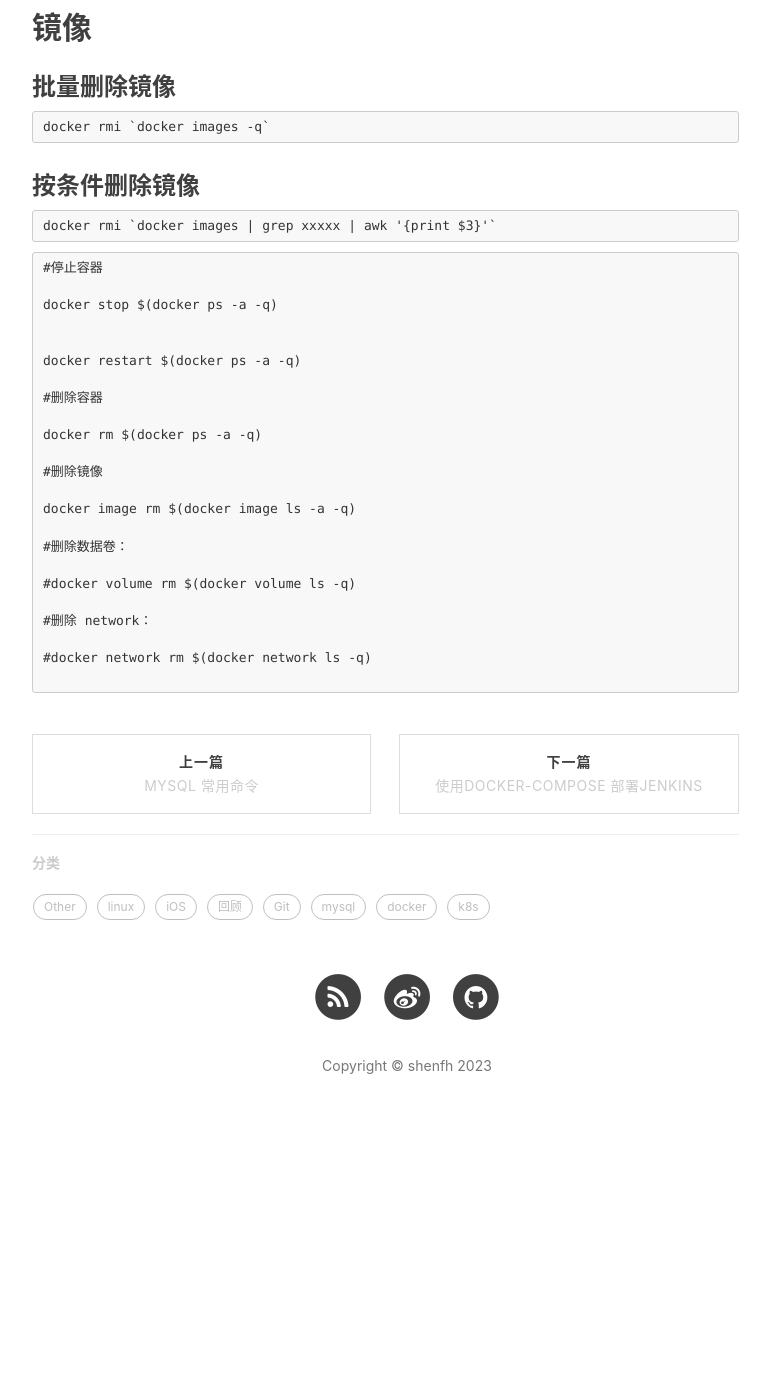
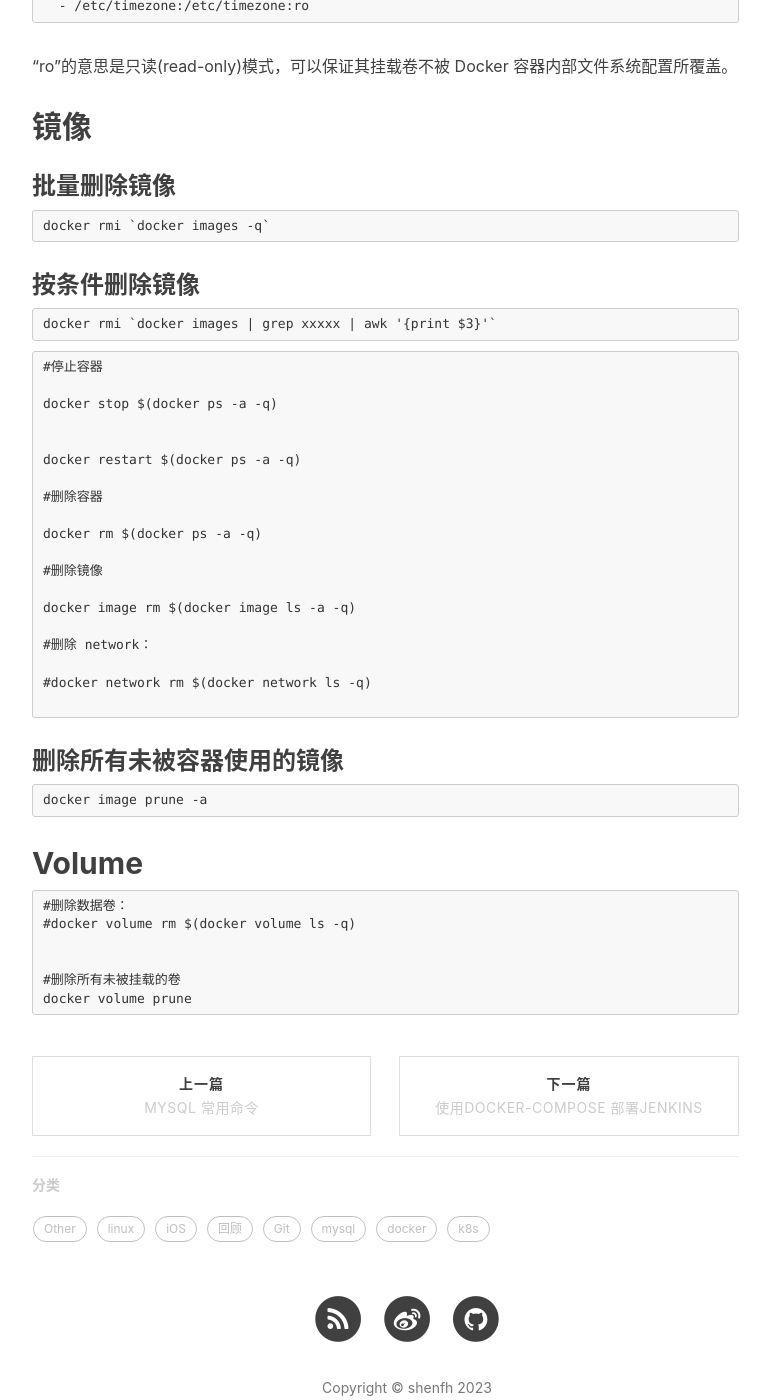
Before and after one commit to fooval-shen/shenfh.github.io, a Jekyll site: the page built from _posts/shenfh/2019-11-02-docker.md, in a window 1280 px wide and 1400 px high, scrolled down 1067 px. Shown: the whole window, without its empty margins (233-1003 px from the left). Built offline with Jekyll 4.4.1, drawn with Linux system fonts in a browser that asks for light colours; nearby versions of some CDN libraries; comment, search, counter and statistics services are not loaded; before the commit the page ends 2210 px from its top, so only the background shows below that; some of the changed text lies outside the part shown.

Commit message:
Update blog

````diff
--- a/_posts/shenfh/2019-11-02-docker.md
+++ b/_posts/shenfh/2019-11-02-docker.md
@@ -27,6 +27,11 @@ docker rm $(docker ps -qf status=exited)
 docker rm `docker ps -a | grep xxxxx | awk '{print $1}'`
 ```
 
+### 删除所有停止运行的容器
+
+```
+docker container prune
+```
 
 ### 容器和主机共享时区
 
@@ -71,12 +76,26 @@ docker rm $(docker ps -a -q)
 
 docker image rm $(docker image ls -a -q)
 
-#删除数据卷：
-
-#docker volume rm $(docker volume ls -q)
-
 #删除 network：
 
 #docker network rm $(docker network ls -q)
 
 ```
+
+
+### 删除所有未被容器使用的镜像
+
+```
+docker image prune -a
+```
+
+## Volume
+
+```
+#删除数据卷：
+#docker volume rm $(docker volume ls -q)
+
+
+#删除所有未被挂载的卷
+docker volume prune
+```
````
